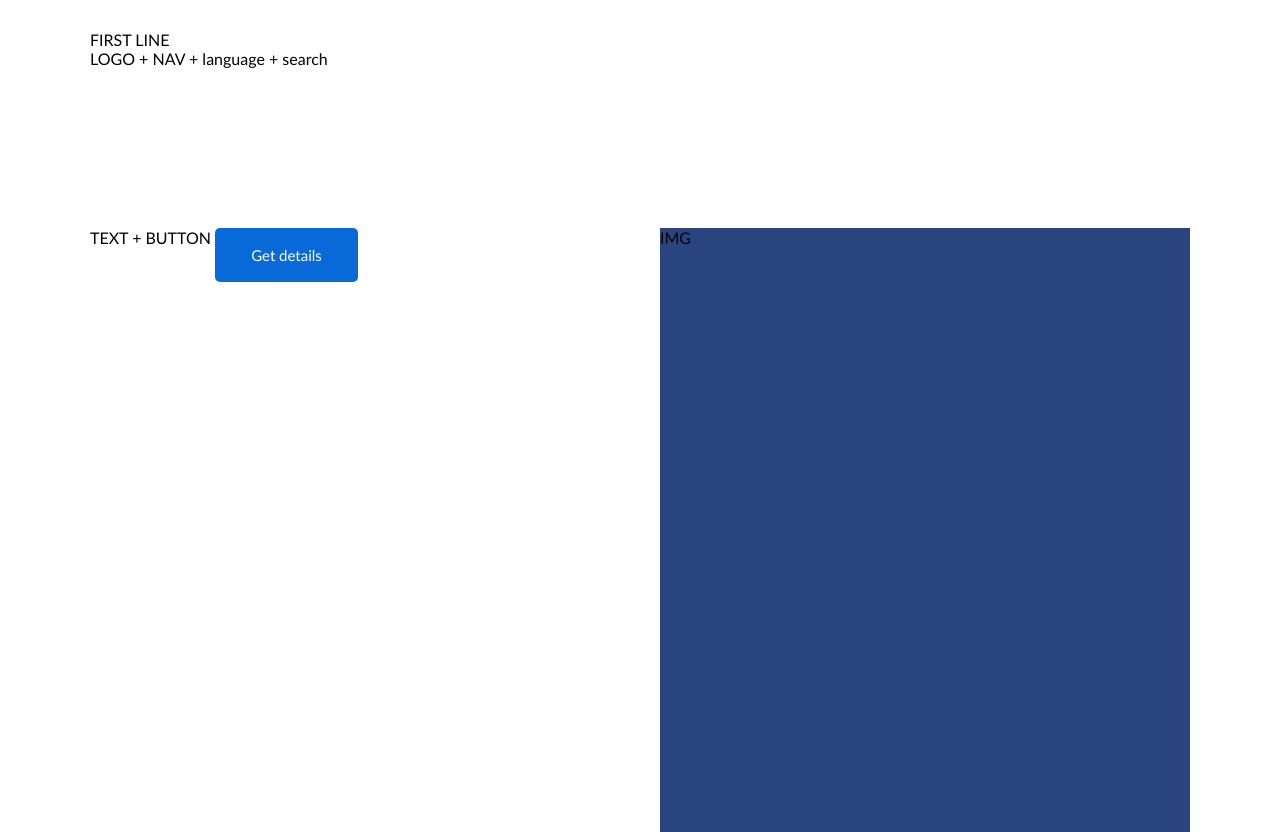
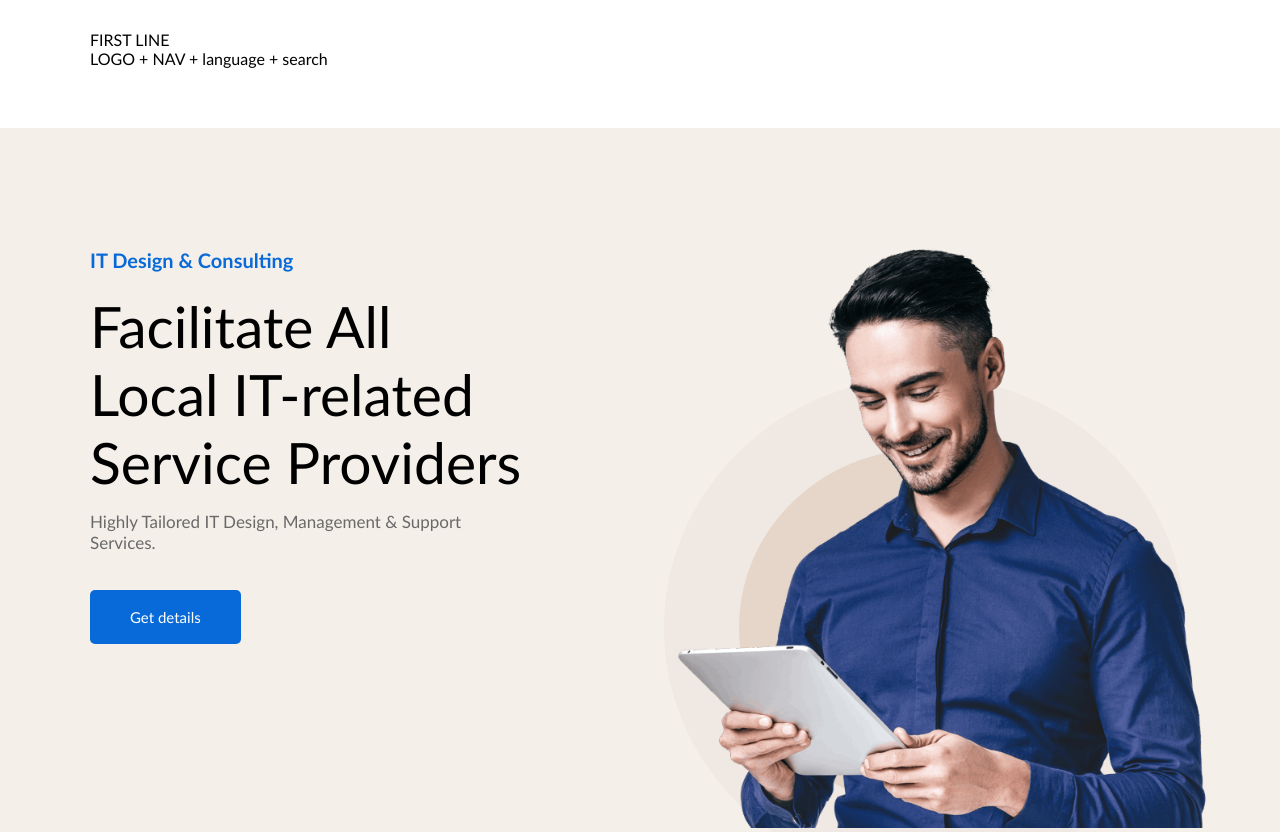
Before and after one commit to front-end-by-rimantas/29b-grupe-mitech-portfolio, a website: page index.html in a window 1280 px wide. Shown: the top 832 px of the page. Drawn offline with Linux system fonts and the light colour scheme.

Commit message:
img-section

```diff
--- a/css/components/button.css
+++ b/css/components/button.css
@@ -1,6 +1,6 @@
 .btn {
     display: inline-block;
-    padding: 18px 36px;
+    padding: 18px 40px;
     background-color: #086AD8;
     border-radius: 5px;
     color: #fff;
--- a/css/home.css
+++ b/css/home.css
@@ -48,8 +48,41 @@ header.container {
 /* Img section start here */
 .IMG {
     min-height: 100vh;
-    background-color: #2A4480;
+    /* background-color: #2A4480; */
 }
+.img {
+    background-color: #F4EFE9;
+    margin-top: 0;
+    height: auto;
+    margin-bottom: 0;
+}
+.background-img {
+    margin-top: 0;
+    background-image: url(../img/background.png);
+    background-repeat: no-repeat;
+    background-position: center;
+
+}
+.design {
+    color: #086AD8;
+    text-align: left;
+    font-size: 20px;
+    margin-top: 20px;
+    margin-bottom: 20px;
+}
+.facilitate {
+    font-family: "calibri";
+    text-align: left;
+    font-size: 57px;
+    margin-bottom: 15px;
+}
+.highly {
+    color: #696969;
+    text-align: left;
+    font-size: 17px;
+    margin-bottom: 37px;
+}
+
 /* Img section end here */
 
 /* Logo line start here */
--- a/index.html
+++ b/index.html
@@ -21,14 +21,16 @@
     <!-- Header end here -->
 
     <!-- Img section start here -->
-    <section class="container">
+    <section class="container img">
         <div class="row">
             <div class="col-12 col-md-6 col-lg-5">
-                TEXT + BUTTON
+                <div class="design"><strong>IT Design &amp; Consulting</strong></div>
+                <div class="facilitate">Facilitate All <p>Local IT-related Service Providers</p></div>
+                <div class="highly">Highly Tailored IT Design, Management &amp; Support Services.</div>
                 <div class="btn">Get details</div>
             </div>
-            <div class="col-12 col-md-6 col-lg-6 ml-lg-1 IMG">
-                IMG
+            <div class="col-12 col-md-6 col-lg-6 ml-lg-1 IMG background-img">
+                <img width="570px" src="./img/main-slide.png" alt="main-slide.png">
             </div>
         </div>
     </section>
```
